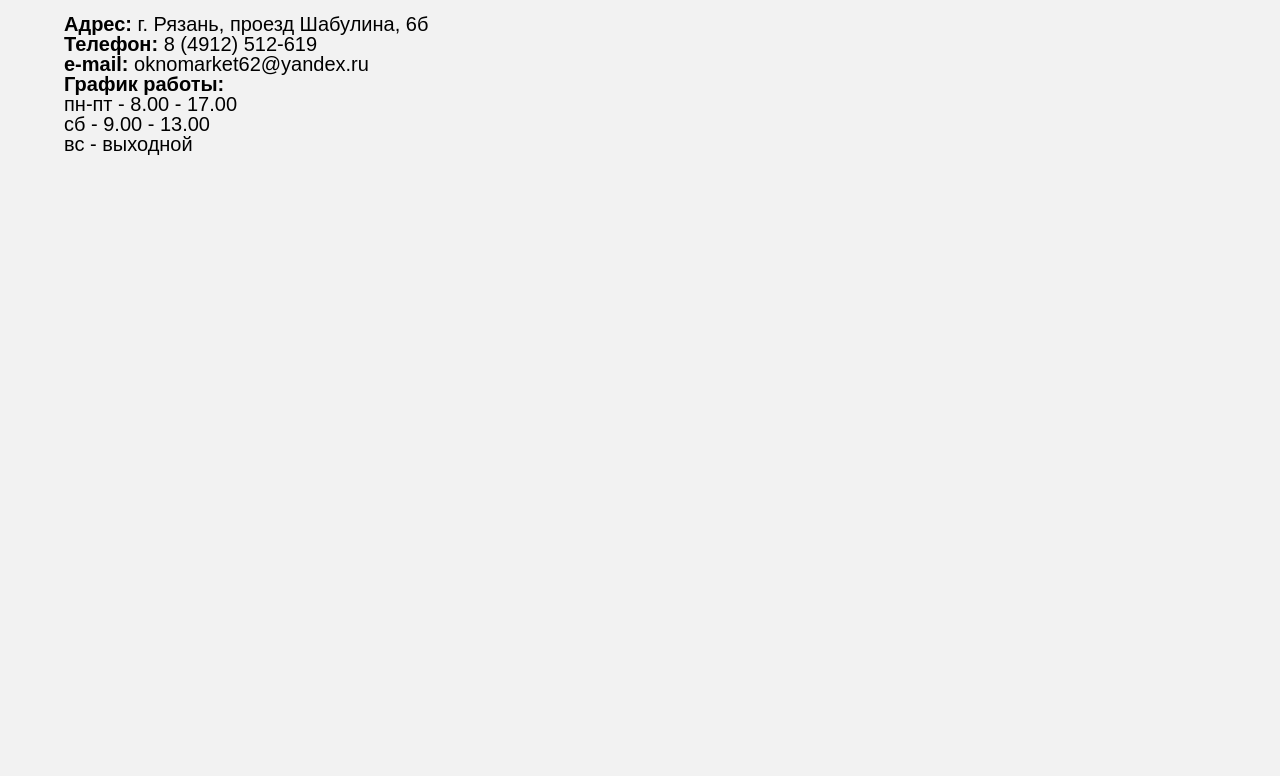
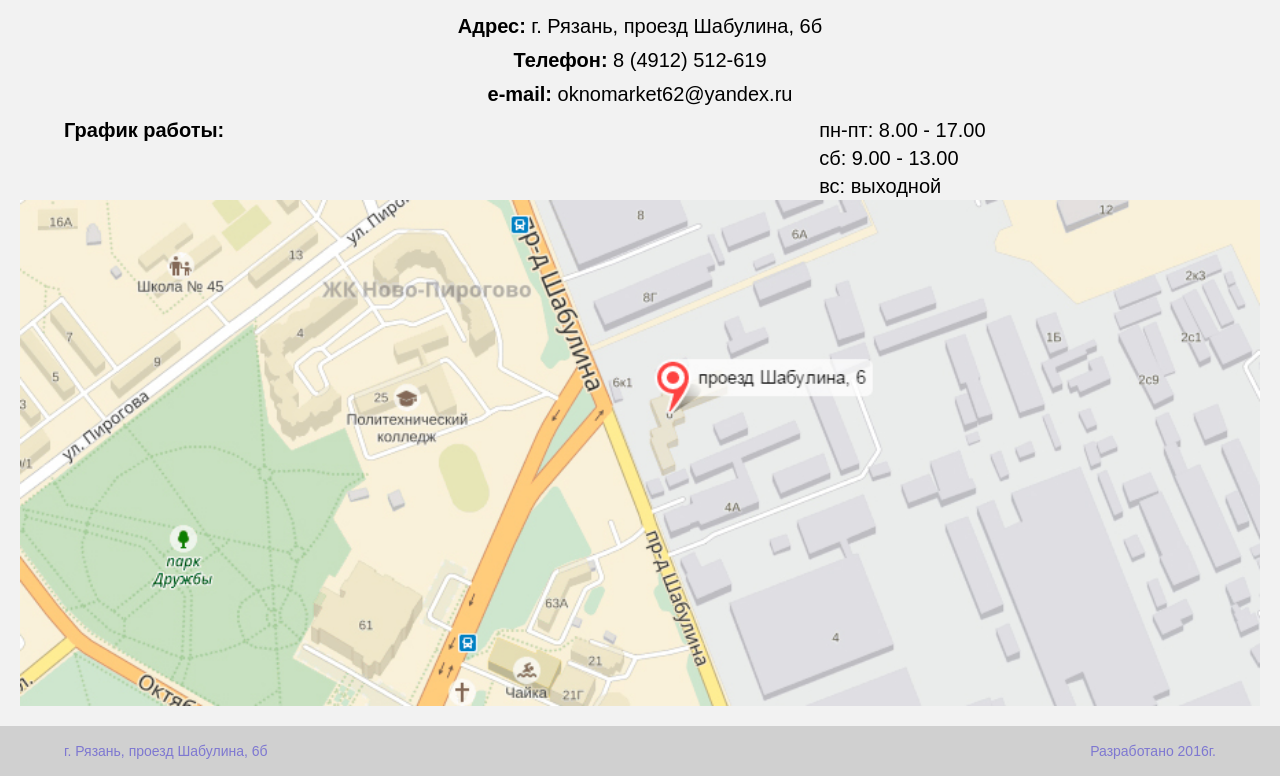
Before and after one commit to Ennitta/okonmarket, a website: page contacts.html in a window 1280 px wide. Shown: the part 242-1018 px from the top of the page. Before the commit the page ends 800 px from the top, so only its background shows below. Drawn offline with nearby package versions, Linux system fonts and the light colour scheme; files that its build step writes are made by us from their sources.

Commit message:
Продолжаю мучить контакты

```diff
--- a/contacts.html
+++ b/contacts.html
@@ -30,10 +30,23 @@
         <li class="contacts__item"><span>Адрес:</span> г. Рязань, проезд Шабулина, 6б</li>
         <li class="contacts__item"><span>Телефон:</span> 8 (4912) 512-619</li>
         <li class="contacts__item"><span>e-mail:</span> oknomarket62@yandex.ru</li>
-        <li class="contacts__item"><span>График работы:</span>
-          <div class="contacts__item-time">пн-пт - 8.00 - 17.00<br>сб - 9.00 - 13.00<br>вс - выходной</div>
-        </li>
       </ul>
+      <div class="contacts__work-time">
+        <div class="contacts__work">График работы:</div>
+        <div class="contacts__time">пн-пт: 8.00 - 17.00<br>сб: 9.00 - 13.00<br>вс: выходной</div>
+      </div>
     </div>
+    <div class="map">
+      <picture>
+        <source media="(min-width: 890px)" srcset="img/map.jpg">
+        <img src="img/map-mobile.jpg" width="320" height="280" alt="">
+      </picture>
+    </div>
+    <footer class="page-footer">
+      <div class="page-footer__wrapper">
+        <div class="page-footer__contacts">г. Рязань, проезд Шабулина, 6б</div>
+        <div class="page-footer__copyright">Разработано 2016г.</div>
+      </div>
+    </footer>
   </body>
 </html>
--- a/sass/blocks/contacts.scss
+++ b/sass/blocks/contacts.scss
@@ -1,24 +1,40 @@
 .contacts {
   @include container-fluid;
   font-size: 20px;
+  margin: 0 20px;
+  margin-bottom: 20px;
 
   &__title {
     @include main-title;
   }
 
   &__list {
-    display: block;
     @include list-clear;
+    text-align: center;
   }
 
   &__item {
-    margin: 0 auto;
+    line-height: 24px;
+    margin-bottom: 10px;
+
     span {
       font-weight: 700;
     }
   }
 
-  &__item-time {
-    width: 25%;
+  &__work-time {
+    width: 80%;
+    display: flex;
+    justify-content: space-between;
+  }
+
+  &__work {
+    font-weight: 700;
+    line-height: 28px;
+    margin-bottom: 10px;
+  }
+
+  &__time {
+    line-height: 28px;
   }
 }
--- a/sass/blocks/count.scss
+++ b/sass/blocks/count.scss
@@ -0,0 +1,7 @@
+.count {
+  margin: 0 10%;
+
+  input {
+    width: 30%;
+  }
+}
--- a/sass/blocks/map.scss
+++ b/sass/blocks/map.scss
@@ -1,4 +1,5 @@
 .map {
+  margin: 0 20px;
   margin-bottom: 20px;
 
   img {
```
Also changed, not shown: index.html (+0 -6 lines), zakaz.html (+12 -5 lines).
